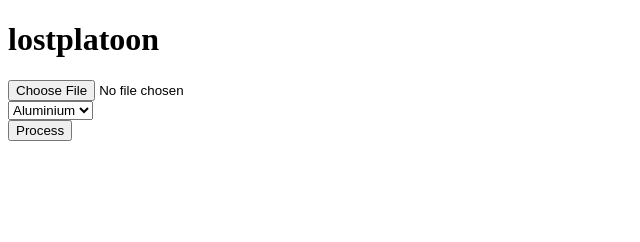
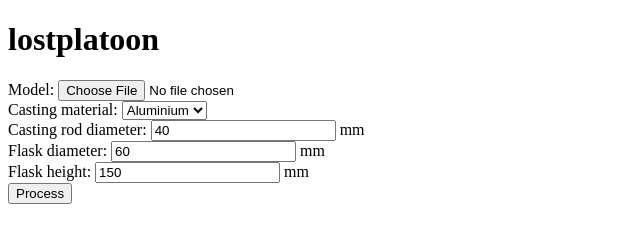
Before and after one commit to jes/3d-metal-printing, a plain HTML site: page lostplatoon/index.html in a window 1280 px wide. Shown: the whole page, without its empty margins (0-640 px from the left). Drawn offline with Linux system fonts and the light colour scheme.

Commit message:
More inputs

```diff
--- a/lostplatoon/index.html
+++ b/lostplatoon/index.html
@@ -6,9 +6,9 @@
 <body>
 <h1>lostplatoon</h1>
 <form id="form" action="#">
-    <input type="file" id="stlfile"><br>
-    <select id="material">
-        <option value="aluminium">Aluminium</option>
+    Model: <input type="file" id="stlfile"><br>
+    Casting material: <select id="material">
+        <option value="aluminium" selected>Aluminium</option>
         <option value="brass">Brass</option>
         <option value="bronze">Bronze</option>
         <option value="copper">Copper</option>
@@ -16,6 +16,9 @@
         <option value="pla">PLA</option>
         <option value="zinc">Zinc</option>
     </select><br>
+    Casting rod diameter: <input type="text" id="roddiameter" value="40"> mm<br>
+    Flask diameter: <input type="text" id="flaskdiameter" value="60"> mm<br>
+    Flask height: <input type="text" id="flaskheight" value="150"> mm<br>
     <button type="submit">Process</button>
 </form>
 
```
